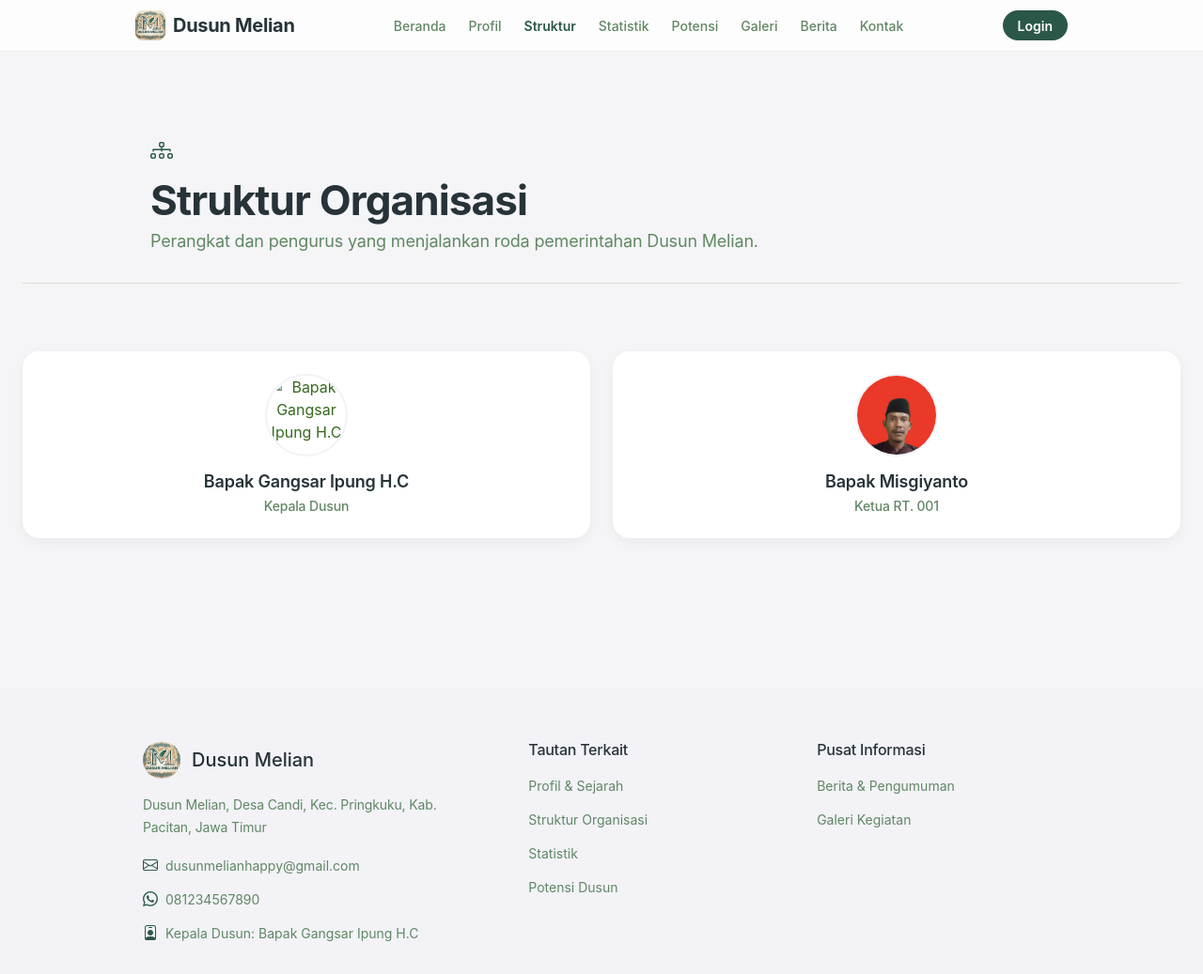
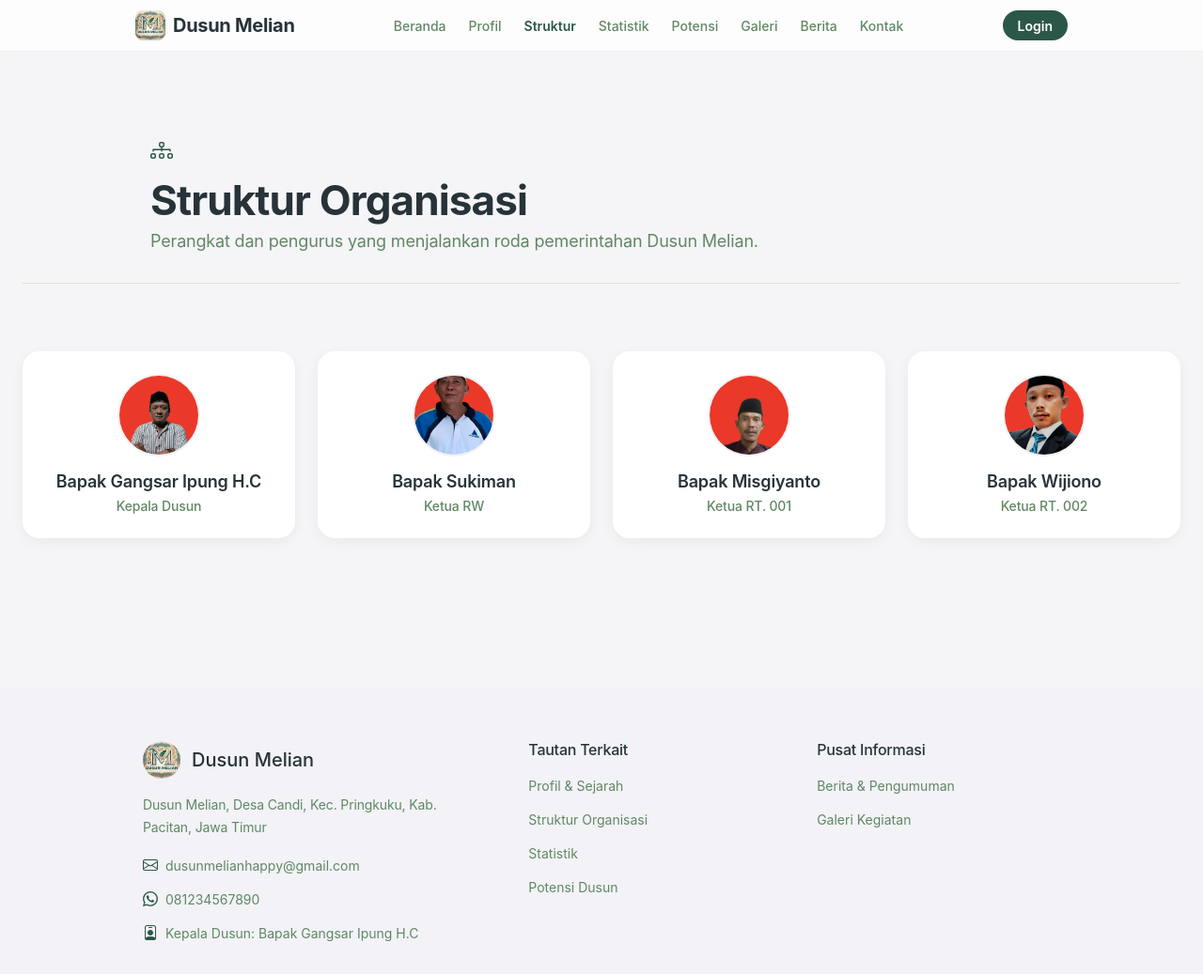
Before and after one commit to Noiro-0/Melian-Happy, a Jekyll site: the page built from struktur.html, in a window 1280 px wide and 1037 px high. Shown: the whole window at 94% size. Built offline with Jekyll 4.4.1, drawn with Linux system fonts in a browser that asks for light colours; nearby versions of some CDN libraries.

Commit message:
Update Struktur Organisasi (Perangkat) “perangkat”

```diff
--- a/_data/perangkat.yml
+++ b/_data/perangkat.yml
@@ -1,7 +1,13 @@
 perangkat:
   - nama: Bapak Gangsar Ipung H.C
     jabatan: Kepala Dusun
-    foto: ""
+    foto: /assets/img/uploads/edited-photo-2-.jpg
+  - nama: Bapak Sukiman
+    jabatan: Ketua RW
+    foto: /assets/img/uploads/edited-photo.jpg
   - nama: Bapak Misgiyanto
     jabatan: Ketua RT. 001
     foto: /assets/img/uploads/edited-photo-2-.png
+  - nama: Bapak Wijiono
+    jabatan: Ketua RT. 002
+    foto: /assets/img/uploads/edited-photo-1-.jpg
```
Also changed, not shown: assets/img/uploads/edited-photo-1-.jpg (added), assets/img/uploads/edited-photo-2-.jpg (added), assets/img/uploads/edited-photo.jpg (added).
